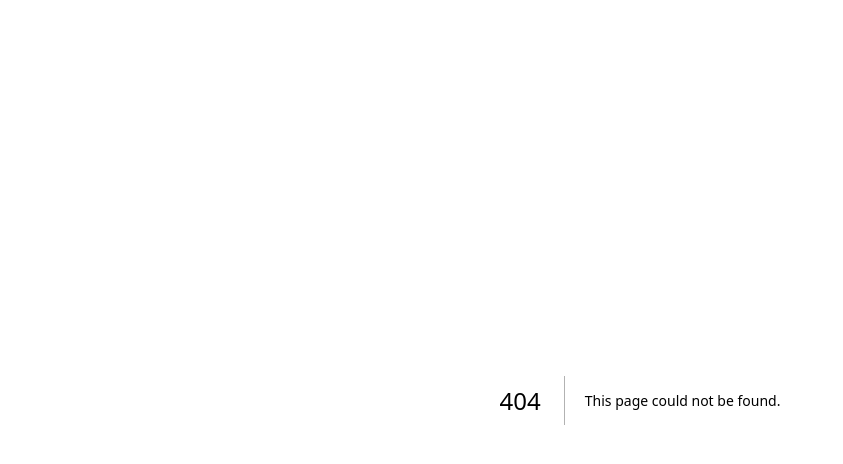
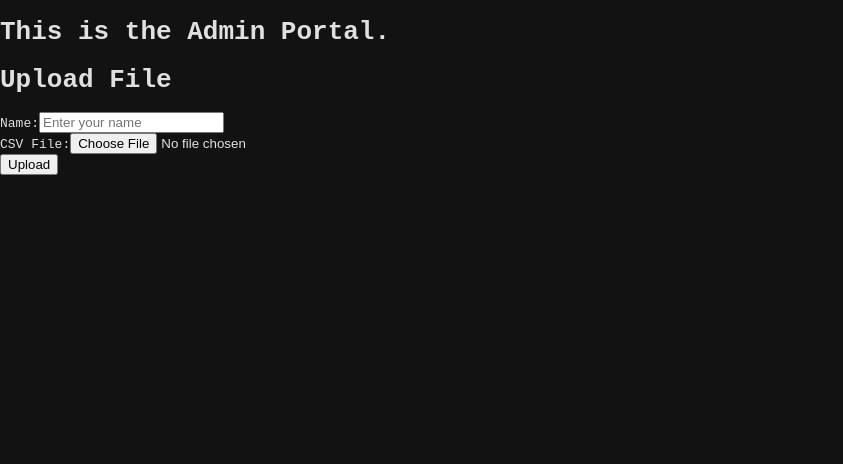
Before and after one commit to HACC2024/HEX, a Next.js app: page /Admin in a window 1280 px wide. Before the commit this address had no page. Shown: the top 464 px of the page, without its empty margins (0-843 px from the left). Built offline with nearby package versions, Linux system fonts and the light colour scheme.

Commit message:
Created Admin portal for backend

```diff
--- /dev/null
+++ b/src/app/Admin/page.tsx
@@ -0,0 +1,13 @@
+import React from "react";
+import AdminPortal from "../../components/AdminPortal";
+import "../../styles/styles.css";
+
+const AdminPage = () => {
+  return (
+  <div>
+    <h1>This is the Admin Portal.</h1>
+    <AdminPortal />
+  </div>);
+};
+
+export default AdminPage;
--- /dev/null
+++ b/src/components/AdminPortal.tsx
@@ -0,0 +1,116 @@
+"use client";
+import React, { useState } from "react";
+import { storage, database } from "../firebase"; // Replace firestoreDb with database
+import { ref, uploadBytesResumable, getDownloadURL } from "firebase/storage";
+import { ref as dbRef, push } from "firebase/database"; // Realtime Database methods
+
+const AdminPortal: React.FC = () => {
+  const [name, setName] = useState<string>(""); // New state for name
+  const [selectedFile, setSelectedFile] = useState<File | null>(null);
+  const [uploadStatus, setUploadStatus] = useState<string>("");
+  const [downloadURL, setDownloadURL] = useState<string>("");
+
+  // Handle file input change (CSV file validation)
+  const handleFileChange = (e: React.ChangeEvent<HTMLInputElement>) => {
+    if (e.target.files && e.target.files.length > 0) {
+      const file = e.target.files[0];
+      if (file.type === "text/csv") {
+        setSelectedFile(file);
+      } else {
+        setUploadStatus("Only CSV files are allowed");
+      }
+    }
+  };
+
+  // Handle name input change
+  const handleNameChange = (e: React.ChangeEvent<HTMLInputElement>) => {
+    setName(e.target.value);
+  };
+
+  // Handle file upload
+  const handleFileUpload = async () => {
+    if (!name) {
+      setUploadStatus("Please enter a name");
+      return;
+    }
+
+    if (!selectedFile) {
+      setUploadStatus("No file selected");
+      return;
+    }
+
+    // Create a storage reference in Firebase Storage
+    const storageRef = ref(storage, `uploads/${selectedFile.name}`);
+
+    // Upload the file
+    const uploadTask = uploadBytesResumable(storageRef, selectedFile);
+
+    uploadTask.on(
+      "state_changed",
+      (snapshot) => {
+        // Get progress information
+        const progress =
+          (snapshot.bytesTransferred / snapshot.totalBytes) * 100;
+        setUploadStatus(`Upload is ${progress}% done`);
+      },
+      (error) => {
+        console.error("Error uploading file:", error);
+        setUploadStatus("Error uploading file");
+      },
+      async () => {
+        // Handle successful upload
+        const url = await getDownloadURL(uploadTask.snapshot.ref);
+        setDownloadURL(url);
+        setUploadStatus("File uploaded successfully");
+
+        // Save the file info along with the name to Realtime Database
+        try {
+          const uploadsRef = dbRef(database, "uploads"); // Realtime Database reference
+          await push(uploadsRef, {
+            name: name, // Save the name
+            file: url,  // Save the file URL
+            uploadedAt: new Date().toISOString(),
+          });
+          setUploadStatus("File and name saved to Realtime Database");
+        } catch (error) {
+          console.error("Error saving to Realtime Database:", error);
+          setUploadStatus("Error saving file and name to Realtime Database");
+        }
+      }
+    );
+  };
+
+  return (
+    <div>
+      <h1>Upload File</h1>
+
+      {/* Name input */}
+      <div>
+        <label>Name:</label>
+        <input
+          type="text"
+          value={name}
+          onChange={handleNameChange}
+          placeholder="Enter your name"
+        />
+      </div>
+
+      {/* File input */}
+      <div>
+        <label>CSV File:</label>
+        <input type="file" accept=".csv" onChange={handleFileChange} />
+      </div>
+
+      {/* Upload button */}
+      <button onClick={handleFileUpload}>Upload</button>
+
+      {/* Status message */}
+      <p>{uploadStatus}</p>
+
+      {/* Show download link if available */}
+      {downloadURL && <a href={downloadURL}>Download File</a>}
+    </div>
+  );
+};
+
+export default AdminPortal;
--- a/src/components/navbar.tsx
+++ b/src/components/navbar.tsx
@@ -21,6 +21,9 @@ const Navbar: React.FC = () => {
         <li>
           <Link href="/test">Test AI</Link>
         </li>
+        <li>
+          <Link href="/Admin">Admin Portal</Link>
+        </li>
       </ul>
     </nav>
   );
--- a/src/firebase.ts
+++ b/src/firebase.ts
@@ -1,7 +1,7 @@
 // Import the functions you need from the SDKs you need
 import { initializeApp } from "firebase/app";
 import { getStorage } from "firebase/storage";
-// TODO: Add SDKs for Firebase products that you want to use
+import { getDatabase } from "firebase/database";// TODO: Add SDKs for Firebase products that you want to use
 // https://firebase.google.com/docs/web/setup#available-libraries
 
 // Your web app's Firebase configuration
@@ -19,5 +19,6 @@ const firebaseConfig = {
 // Initialize Firebase
 const app = initializeApp(firebaseConfig);
 const storage = getStorage(app);
+const database = getDatabase(app)
 
-export { storage };
+export { storage, database };
```
